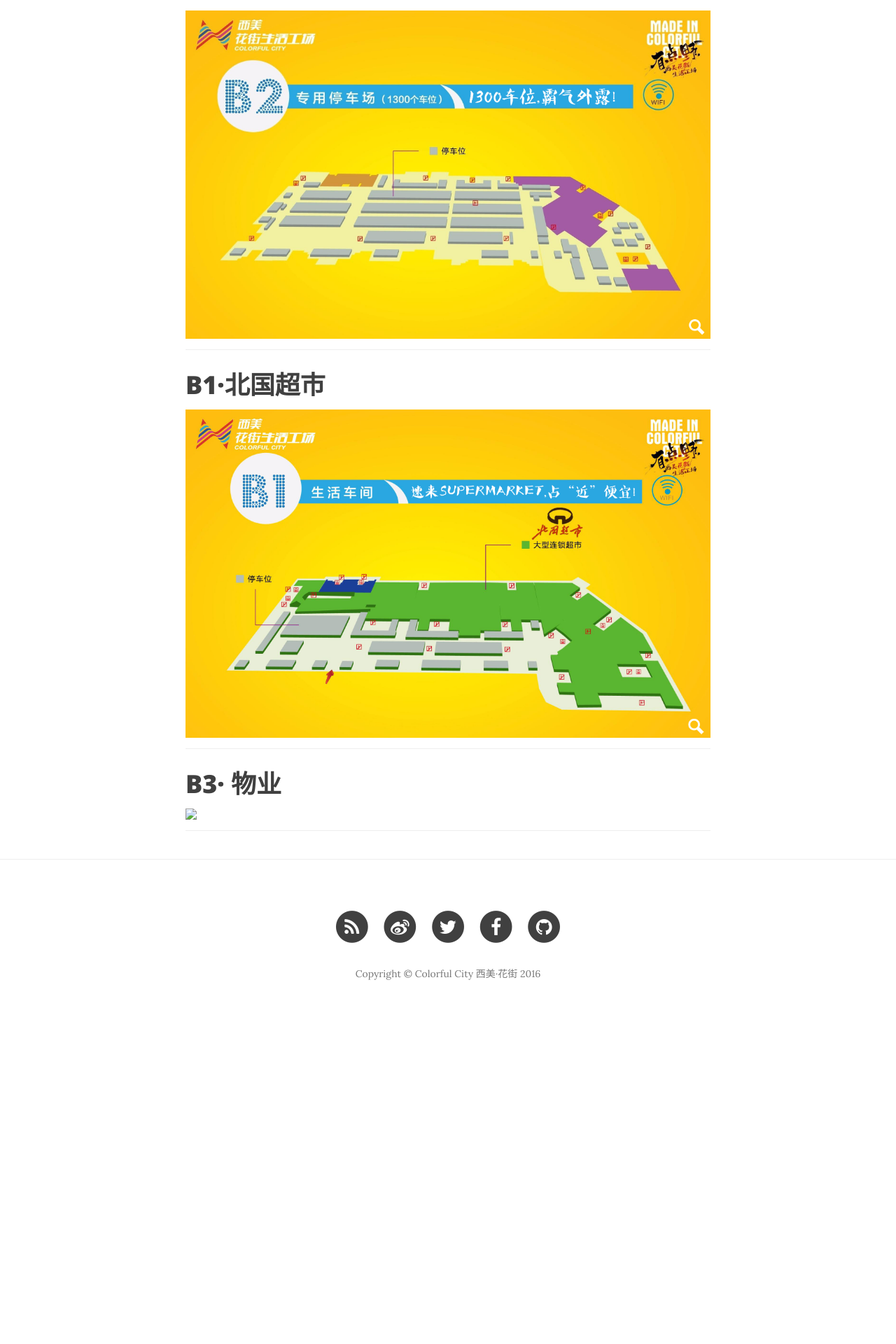
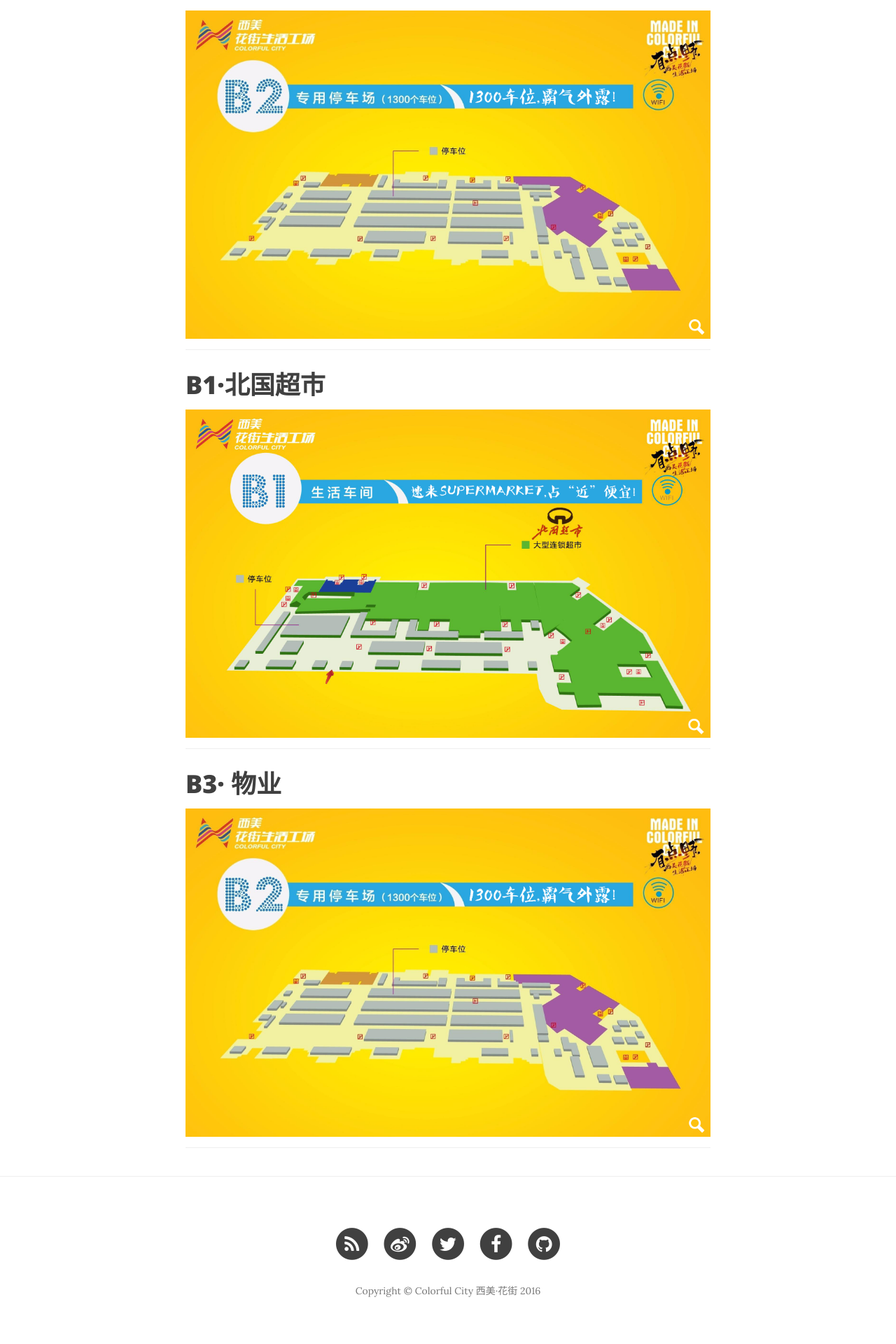
Before and after one commit to dongyupu/colorfulcity, a Jekyll site: the page built from index.html, in a window 1280 px wide. Shown: the part 3179-5099 px from the top of the page at 70% size. Built offline with Jekyll 4.4.1, drawn with Linux system fonts in a browser that asks for light colours; nearby versions of some CDN libraries; the list of posts is cut into pages by our own code; comment, search, counter and statistics services are not loaded; before the commit the page ends 4646 px from its top, so only the background shows below that.

Commit message:
Update 2016-01-26-B3.markdown

```diff
--- a/_posts/2016-01-26-B3.markdown
+++ b/_posts/2016-01-26-B3.markdown
@@ -4,7 +4,7 @@ title: "B3· 物业"
 subtitle:   "B3"
 date:       2016-01-26 21:24:00
 author:     "Dongyupu"
-header-img: ""
+header-img: "img/colorfulcity/floor/B2/header-b2.jpg"
 ---
 
 <p>B3· 物业<br />
```
